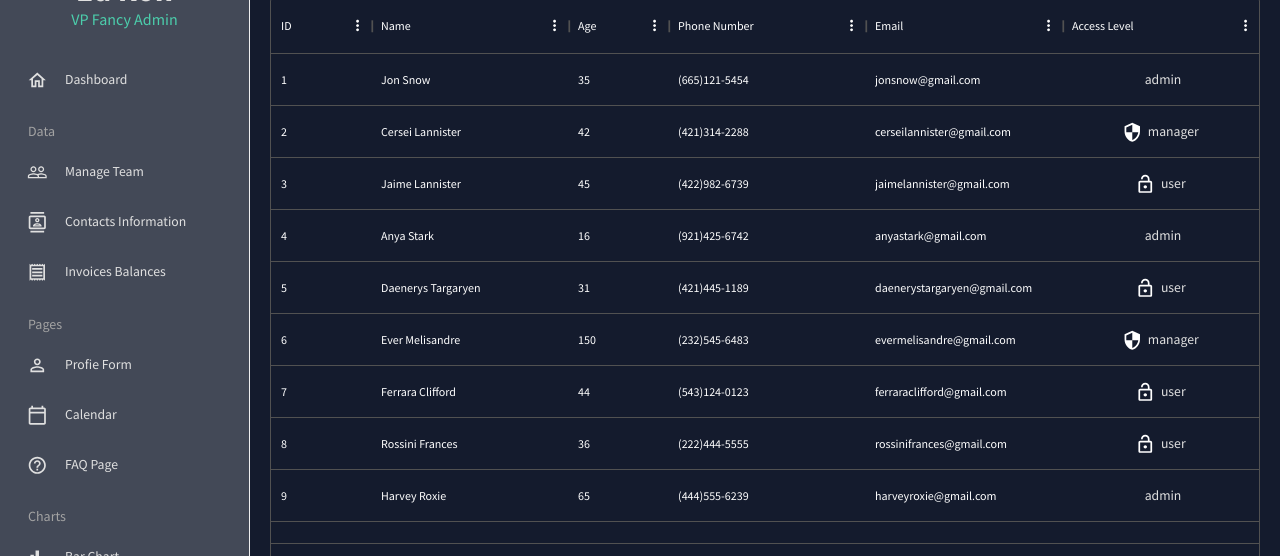
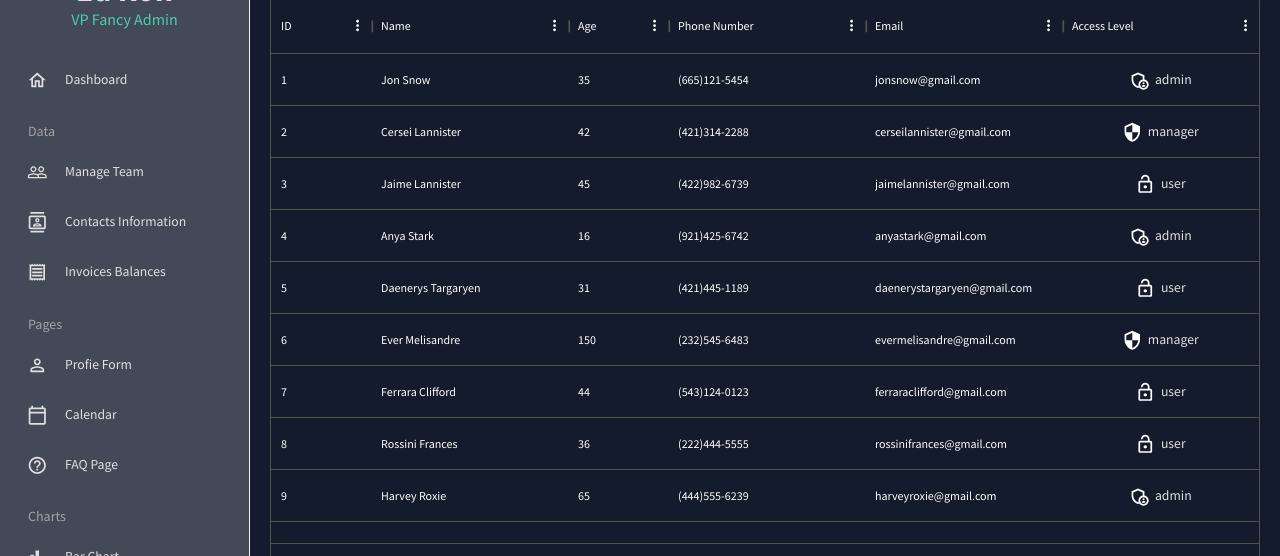
Before and after one commit to HoangDungNg/admin-dashboard, a React (Create React App) app: page /team in a window 1280 px wide. Shown: the part 196-752 px from the top of the page. Built offline with nearby package versions, Linux system fonts and the light colour scheme.

Commit message:
Fix error data grid in Team

```diff
--- a/src/scenes/team/index.jsx
+++ b/src/scenes/team/index.jsx
@@ -60,7 +60,7 @@ const Team = () => {
             }
             borderRadius="4px"
           >
-            {access === 'Admin' && <AdminPanelSettingsOutlined />}
+            {access === 'admin' && <AdminPanelSettingsOutlined />}
             {access === 'manager' && <SecurityOutlined />}
             {access === 'user' && <LockOpenOutlined />}
             <Typography color={colors.grey[100]} sx={{ ml: '5px' }}>
```
